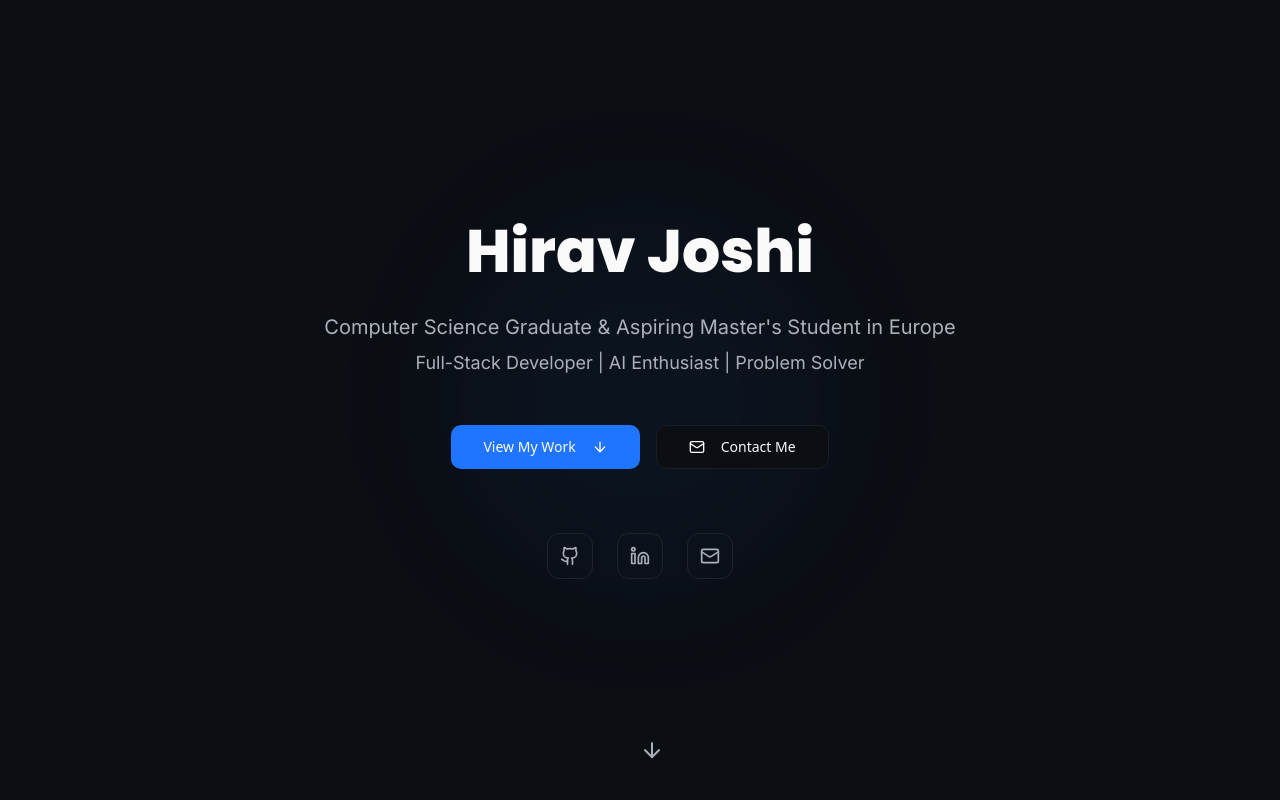
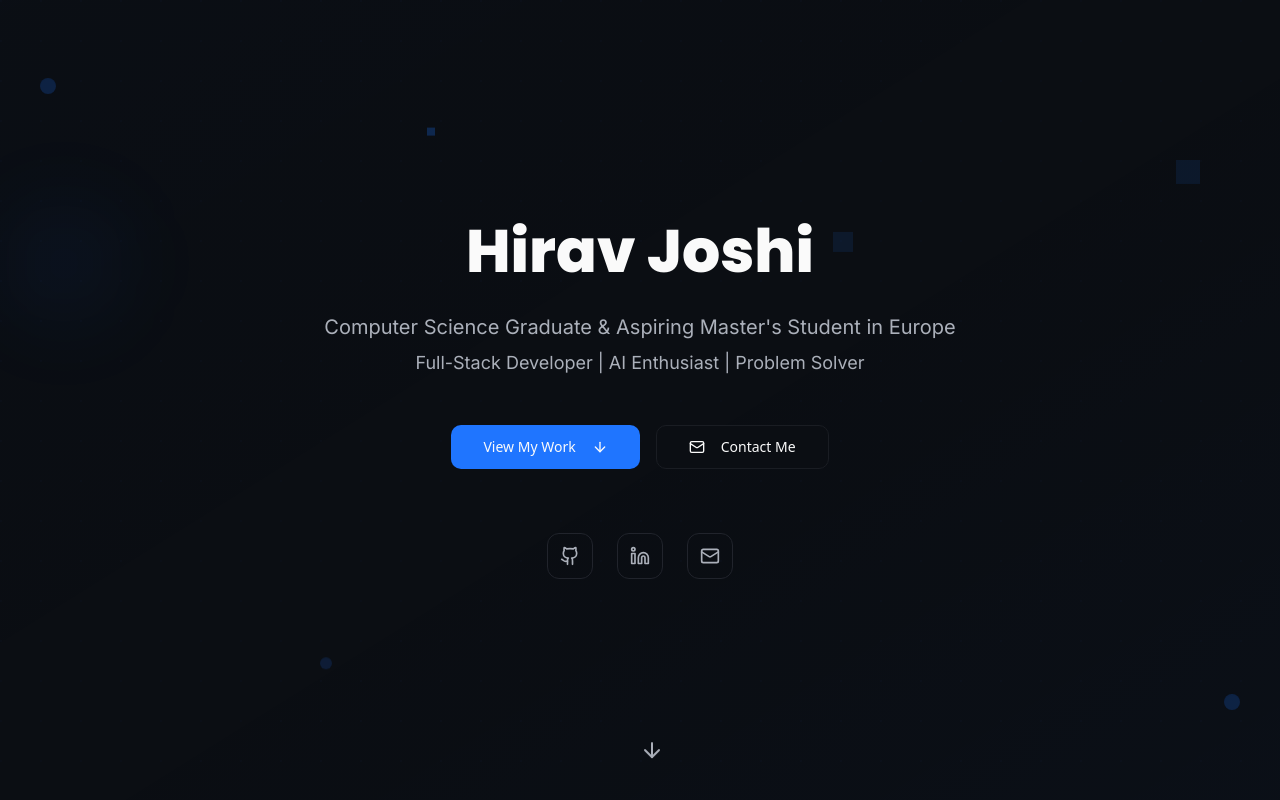
Before and after one commit to hiravjoshi-git/hirav-joshi-nebula, a React (Vite) app: page / in a window 1280 px wide. Shown: the top 800 px of the page. Built offline with nearby package versions, Linux system fonts and the light colour scheme.

Commit message:
Add live background to hero

```diff
--- a/src/components/HeroSection.tsx
+++ b/src/components/HeroSection.tsx
@@ -8,10 +8,29 @@ const HeroSection = () => {
   };
 
   return (
-    <section className="min-h-screen flex items-center justify-center relative bg-background">
-      {/* Subtle background accent */}
+    <section className="min-h-screen flex items-center justify-center relative bg-background overflow-hidden">
+      {/* Professional animated background */}
       <div className="absolute inset-0">
-        <div className="absolute top-1/2 left-1/2 transform -translate-x-1/2 -translate-y-1/2 w-96 h-96 bg-primary/5 rounded-full blur-3xl"></div>
+        {/* Floating geometric shapes */}
+        <div className="absolute top-20 left-10 w-4 h-4 bg-primary/20 rounded-full animate-float"></div>
+        <div className="absolute top-40 right-20 w-6 h-6 bg-primary/10 rotate-45 animate-float" style={{ animationDelay: '1s' }}></div>
+        <div className="absolute bottom-32 left-1/4 w-3 h-3 bg-primary/15 rounded-full animate-float" style={{ animationDelay: '2s' }}></div>
+        <div className="absolute top-60 right-1/3 w-5 h-5 bg-primary/10 rotate-45 animate-float" style={{ animationDelay: '3s' }}></div>
+        <div className="absolute bottom-20 right-10 w-4 h-4 bg-primary/20 rounded-full animate-float" style={{ animationDelay: '4s' }}></div>
+        <div className="absolute top-32 left-1/3 w-2 h-2 bg-primary/25 animate-float" style={{ animationDelay: '0.5s' }}></div>
+
+        {/* Larger background elements */}
+        <div className="absolute top-1/4 left-0 w-32 h-32 bg-primary/5 rounded-full blur-2xl animate-float" style={{ animationDelay: '1.5s' }}></div>
+        <div className="absolute bottom-1/4 right-0 w-40 h-40 bg-primary/3 rounded-full blur-3xl animate-float" style={{ animationDelay: '2.5s' }}></div>
+
+        {/* Grid pattern overlay */}
+        <div className="absolute inset-0 opacity-[0.02]" style={{
+          backgroundImage: `radial-gradient(circle at 1px 1px, hsl(var(--primary)) 1px, transparent 0)`,
+          backgroundSize: '40px 40px'
+        }}></div>
+
+        {/* Subtle gradient overlay */}
+        <div className="absolute inset-0 bg-gradient-to-br from-primary/[0.01] via-transparent to-primary/[0.02]"></div>
       </div>
 
       <div className="container mx-auto px-6 relative z-10">
```
